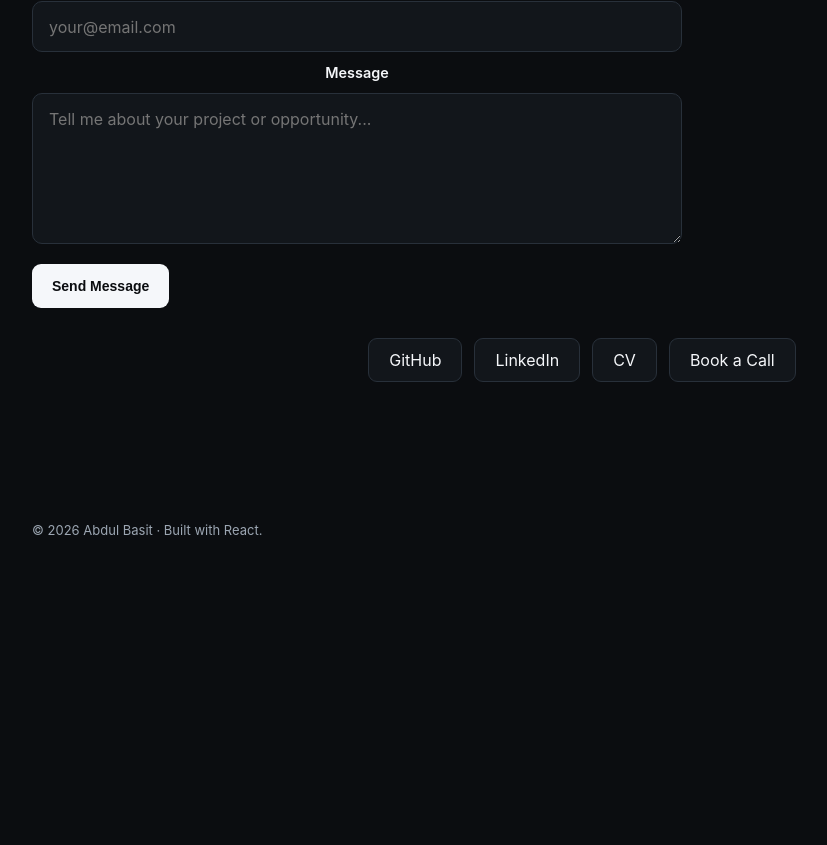
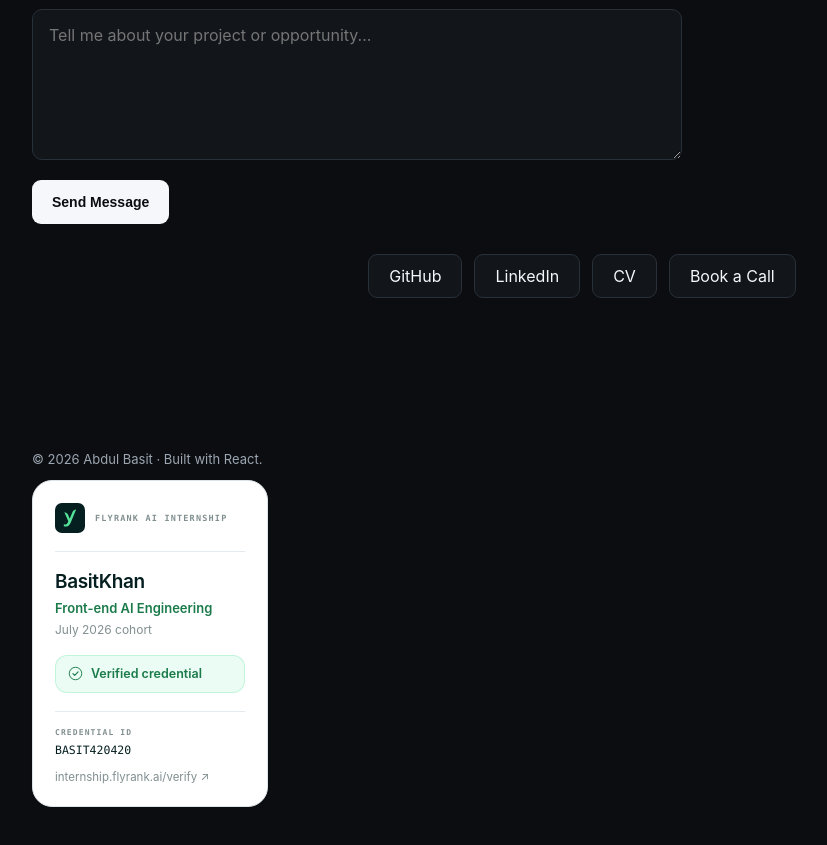
Before and after one commit to BasitAchak/my-portfolio, a React (Vite) app: page / in a window 1280 px wide. Shown: the part 2874-3719 px from the top of the page, without its empty margins (58-885 px from the left). Before the commit the page ends 3462 px from the top, so only its background shows below. Built offline with nearby package versions, Linux system fonts and the light colour scheme.

Commit message:
feat: add FlyRank graduate badge

```diff
--- a/src/App.jsx
+++ b/src/App.jsx
@@ -54,7 +54,9 @@
             I am a Computer Science student at NUST with a focus on building clean, scalable applications. My work spans mobile development, frontend development, backend services, cloud tools, and AI integrations.
           </p>
           <div className="skills">
-            {['React Native', 'Flutter', 'Expo', 'HTML / CSS', 'JavaScript', 'TypeScript', 'Python', 'C++', 'Firebase', 'Node.js', 'REST APIs', 'Groq AI', 'OCR', 'Git & GitHub'].map((skill) => <span key={skill}>{skill}</span>)}
+            {['React Native', 'Flutter', 'Expo', 'HTML / CSS', 'JavaScript', 'TypeScript', 'Python', 'C++', 'Firebase', 'Node.js', 'REST APIs', 'Groq AI', 'OCR', 'Git & GitHub'].map((skill) => (
+              <span key={skill}>{skill}</span>
+            ))}
           </div>
         </section>
 
@@ -67,7 +69,14 @@
                 <h3>{project.title}</h3>
                 <p>{project.description}</p>
                 <small>{project.tech}</small>
-                <a className="project-link" href={project.link} target="_blank" rel="noopener noreferrer">View on GitHub ↗</a>
+                <a
+                  className="project-link"
+                  href={project.link}
+                  target="_blank"
+                  rel="noopener noreferrer"
+                >
+                  View on GitHub ↗
+                </a>
               </article>
             ))}
           </div>
@@ -79,7 +88,6 @@
           <p className="section-text">
             This space is reserved for future technical posts, project write-ups, and my FlyRank capstone update.
           </p>
-          <div className="badge-placeholder">FlyRank Completion Badge — To be added after capstone approval</div>
         </section>
 
         <section id="contact" className="section contact">
@@ -135,7 +143,207 @@
         </section>
       </main>
 
-      <footer>© {new Date().getFullYear()} Abdul Basit · Built with React.</footer>
+      <footer>
+        <p>© {new Date().getFullYear()} Abdul Basit · Built with React.</p>
+
+        <a
+          href="https://internship.flyrank.ai/verify?id=BASIT420420&first_name=Basit"
+          target="_blank"
+          rel="noopener noreferrer"
+          aria-label="Verify Basit's FlyRank AI Internship credential BASIT420420"
+          style={{
+            boxSizing: 'border-box',
+            margin: 0,
+            padding: '22px',
+            border: '1px solid #DDE4E7',
+            background: '#FFFFFF',
+            textDecoration: 'none',
+            fontFamily: '-apple-system,BlinkMacSystemFont,"Segoe UI",Roboto,Helvetica,Arial,sans-serif',
+            fontStyle: 'normal',
+            lineHeight: 1.25,
+            textTransform: 'none',
+            display: 'flex',
+            flexDirection: 'column',
+            width: '236px',
+            borderRadius: '20px',
+            boxShadow: '0 1px 2px rgba(5,31,33,0.05)',
+            color: 'inherit',
+          }}
+        >
+          <span
+            style={{
+              margin: 0,
+              padding: 0,
+              display: 'flex',
+              alignItems: 'center',
+              gap: '10px',
+            }}
+          >
+            <svg
+              width="30"
+              height="30"
+              viewBox="0 0 96 96"
+              fill="none"
+              xmlns="http://www.w3.org/2000/svg"
+              aria-hidden="true"
+              focusable="false"
+            >
+              <rect width="96" height="96" rx="22" fill="#051F21" />
+              <path
+                d="M28.2354 74.2202V67.9039C29.6419 68.4369 31.3724 68.7055 33.4311 68.7055C35.3235 68.7055 36.8153 68.2396 37.8979 67.3079C38.9805 66.3762 39.9566 64.8695 40.8218 62.792L42.6887 58.3139L29.8976 29.2879C35.0038 29.2879 39.6028 32.3307 41.5294 36.9893L47.0746 50.3985L56.0126 28.6038C57.9221 23.9452 62.5168 20.894 67.6187 20.894L50.0795 63.5936C48.4556 67.5933 46.5205 70.5102 44.2743 72.3484C42.0281 74.1867 39.1169 75.1058 35.5451 75.1058C32.6212 75.1058 30.1875 74.812 28.2354 74.2244V74.2202Z"
+                fill="#54E399"
+              />
+            </svg>
+
+            <span
+              style={{
+                fontFamily: 'ui-monospace,SFMono-Regular,Menlo,Consolas,monospace',
+                fontSize: '8.5px',
+                fontWeight: 700,
+                letterSpacing: '0.14em',
+                textTransform: 'uppercase',
+                color: 'rgba(5,31,33,0.5)',
+              }}
+            >
+              FlyRank AI Internship
+            </span>
+          </span>
+
+          <span
+            style={{
+              display: 'block',
+              height: '1px',
+              background: '#E4EAED',
+              margin: '18px 0',
+            }}
+          />
+
+          <span
+            style={{
+              display: 'flex',
+              flexDirection: 'column',
+              gap: '6px',
+            }}
+          >
+            <span
+              style={{
+                fontSize: '19px',
+                fontWeight: 600,
+                color: '#051F21',
+                letterSpacing: '-0.02em',
+                lineHeight: 1.25,
+              }}
+            >
+              BasitKhan
+            </span>
+
+            <span
+              style={{
+                fontSize: '13px',
+                fontWeight: 600,
+                color: '#1A7A4A',
+              }}
+            >
+              Front-end AI Engineering
+            </span>
+
+            <span
+              style={{
+                fontSize: '12px',
+                color: 'rgba(5,31,33,0.5)',
+              }}
+            >
+              July 2026 cohort
+            </span>
+          </span>
+
+          <span
+            style={{
+              display: 'flex',
+              alignItems: 'center',
+              gap: '8px',
+              marginTop: '18px',
+              padding: '10px 12px',
+              background: 'rgba(84,227,153,0.12)',
+              border: '1px solid rgba(84,227,153,0.28)',
+              borderRadius: '12px',
+            }}
+          >
+            <svg
+              width="15"
+              height="15"
+              viewBox="0 0 24 24"
+              fill="none"
+              xmlns="http://www.w3.org/2000/svg"
+              aria-hidden="true"
+              focusable="false"
+            >
+              <circle cx="12" cy="12" r="10" stroke="#1A7A4A" strokeWidth="1.5" />
+              <path
+                d="M7.9 12.3l2.8 2.8 5.4-5.8"
+                stroke="#1A7A4A"
+                strokeWidth="1.8"
+                strokeLinecap="round"
+                strokeLinejoin="round"
+              />
+            </svg>
+
+            <span
+              style={{
+                fontSize: '12.5px',
+                fontWeight: 600,
+                color: '#1A7A4A',
+              }}
+            >
+              Verified credential
+            </span>
+          </span>
+
+          <span
+            style={{
+              display: 'flex',
+              flexDirection: 'column',
+              gap: '5px',
+              marginTop: '18px',
+              paddingTop: '16px',
+              borderTop: '1px solid #E4EAED',
+            }}
+          >
+            <span
+              style={{
+                fontFamily: 'ui-monospace,SFMono-Regular,Menlo,Consolas,monospace',
+                fontSize: '8px',
+                fontWeight: 700,
+                letterSpacing: '0.14em',
+                textTransform: 'uppercase',
+                color: 'rgba(5,31,33,0.5)',
+              }}
+            >
+              Credential ID
+            </span>
+
+            <span
+              style={{
+                fontFamily: 'ui-monospace,SFMono-Regular,Menlo,Consolas,monospace',
+                fontSize: '11.5px',
+                color: '#051F21',
+              }}
+            >
+              BASIT420420
+            </span>
+
+            <span
+              style={{
+                fontSize: '11.5px',
+                color: 'rgba(5,31,33,0.5)',
+                marginTop: '8px',
+              }}
+            >
+              internship.flyrank.ai/verify ↗
+            </span>
+          </span>
+        </a>
+      </footer>
     </div>
   )
 }
```
Lines whose indentation alone changed are shown as unchanged.
